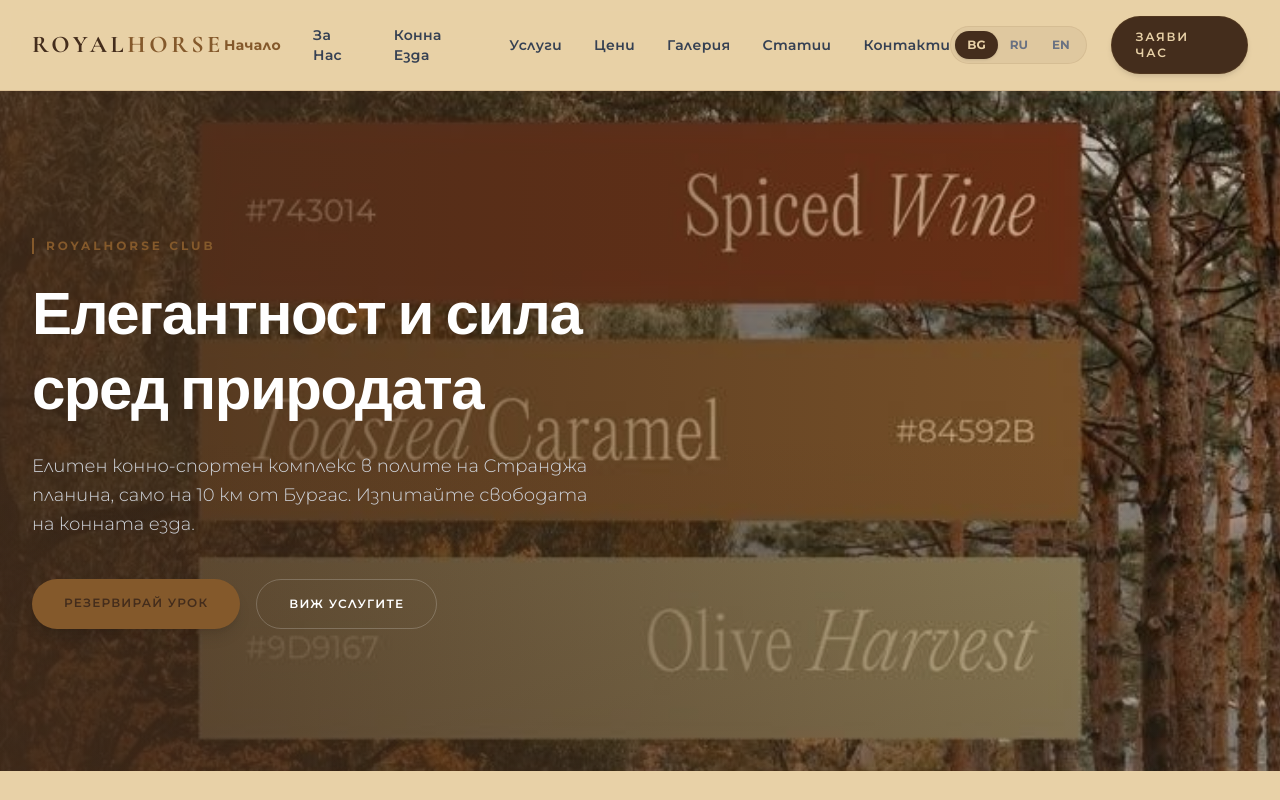
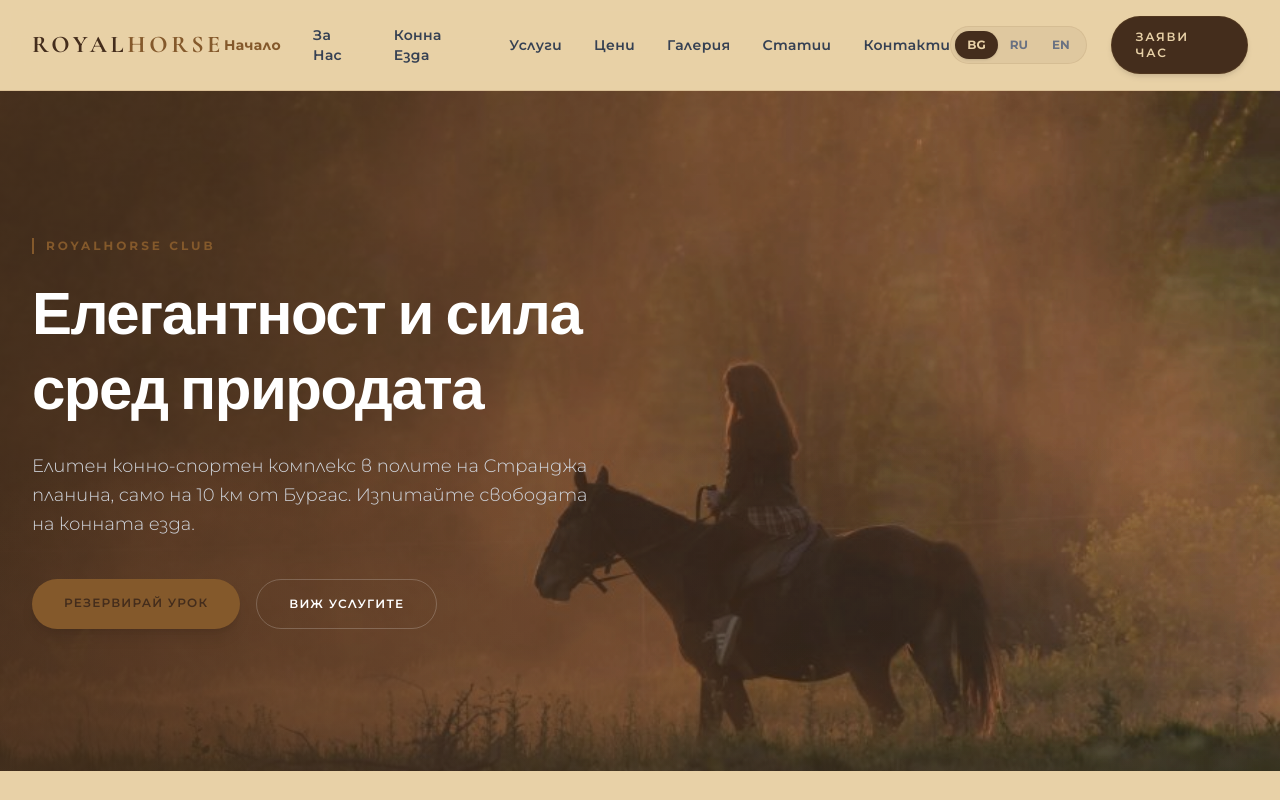
Before and after one commit to NTIVI/RoyalHorse, a Next.js app: page / in a window 1280 px wide. Shown: the top 800 px of the page. Built offline with nearby package versions, Linux system fonts and the light colour scheme.

Commit message:
feat: set new sunset rider image as hero background and center it

```diff
--- a/src/app/page.tsx
+++ b/src/app/page.tsx
@@ -53,9 +53,9 @@ export default function HomeView() {
           {/* Hero background image - made opacity-75 and lighter overlays for great visibility of the horse */}
           <div className="absolute inset-0 z-0">
             <img
-              src="/images/horses/horse_2.jpg"
-              alt="Majestic Horses"
-              className="w-full h-full object-cover opacity-90 object-center scale-105 transition-transform duration-10000"
+              src="/images/horses/sunset_rider.png"
+              alt="Majestic Sunset Rider"
+              className="w-full h-full object-cover opacity-90 object-center"
             />
             {/* Soft, warm overlay gradients that keep text highly readable while showing the horse background */}
             <div className="absolute inset-0 bg-gradient-to-r from-[#442D1C]/80 via-[#442D1C]/40 to-transparent" />
```
Also changed, not shown: public/images/horses/sunset_rider.png (added).
